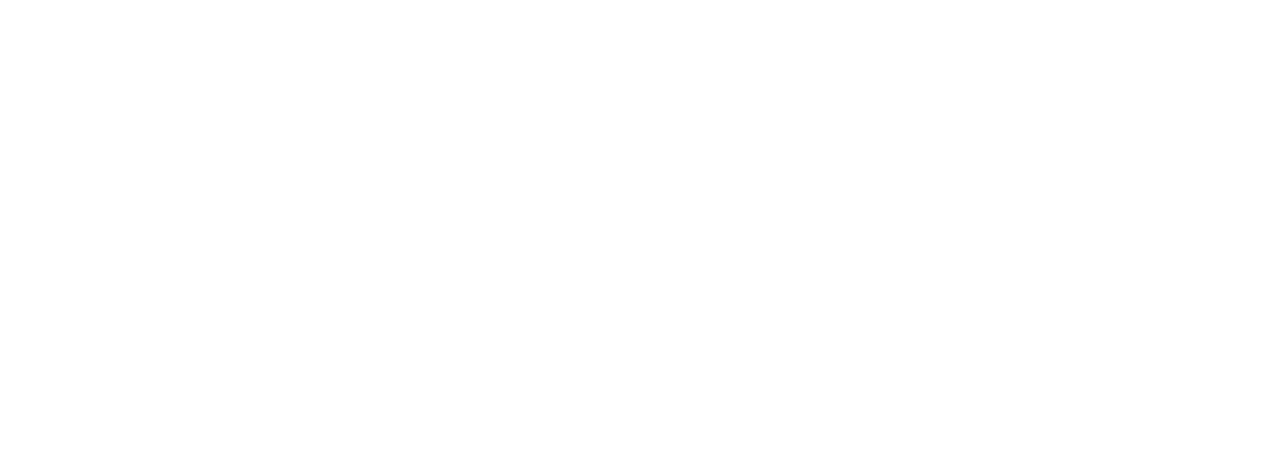
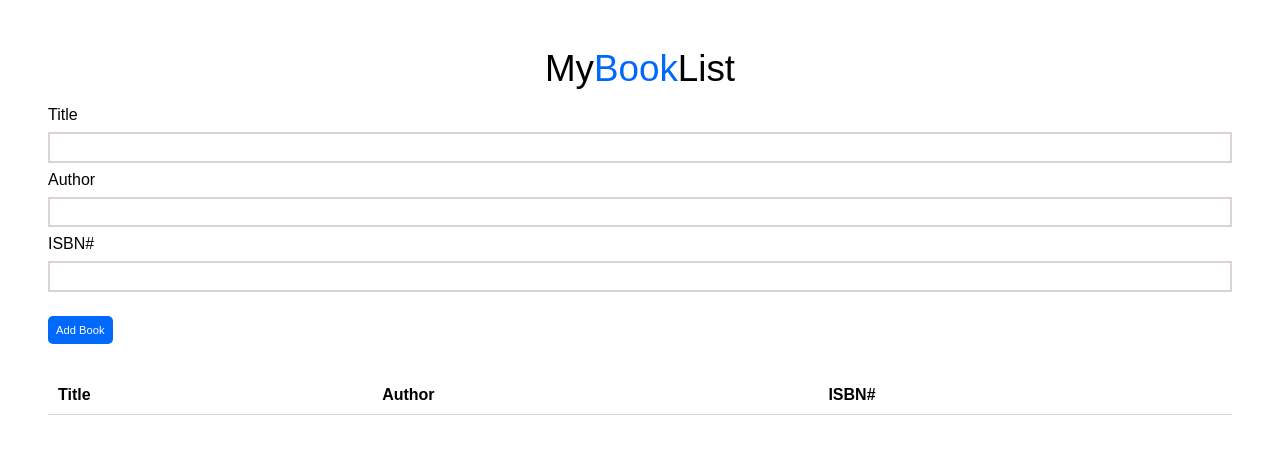
Before and after one commit to acciojob/book-list-Lovegupta112, a website: page main.html in a window 1280 px wide. Drawn offline with Linux system fonts and the light colour scheme.

Commit message:
made booklist

```diff
--- a/main.html
+++ b/main.html
@@ -8,6 +8,50 @@
 
 <body>
 	<!-- the entire body must be written by student -->
+  <div class="container">
+	<h1 id="heading">My<span>Book</span>List</h1>
+	<div class="form-group">
+		<form action="">
+			<section>
+				<label for="title">Title</label><br>
+				<input type="text" name="title" id="title" required>
+			</section>
+			<section>
+				<label for="author">Author</label><br>
+				<input type="text" name="author" id="author" required>
+			</section>
+			<section>
+				<label for="isbn">ISBN#</label><br>
+				<input type="number" name="isbn" id="isbn" required>
+			</section>
+			<button type="submit" id="submit">Add Book</button>
+		</form>
+	</div>
+
+	<div class="table-section">
+
+	<table class="table table-striped">
+		<thead >
+			<tr>
+				<th>Title</th>
+				<th>Author</th>
+				<th>ISBN#</th>
+			</tr>
+		</thead>
+		<tbody id="book-list">
+			<!-- <tr>
+				<td>Book1</td>
+				<td>Author1</td>
+				<td>1</td>
+				<td ><button class="delete">&#10062;</button></td>
+			</tr> -->
+
+		</tbody>
+	</table>
+	</div>
+  </div>
+
+
     <script type="text/javascript" src="./script.js">
 </script>
 
--- a/script.js
+++ b/script.js
@@ -1 +1,60 @@
 //your JS code here. If required.
+let form=document.getElementsByTagName('form')[0];
+// console.log(form);
+form.addEventListener('submit', submitted);
+
+function submitted(event){
+event.preventDefault();
+// console.log(event.target[0]);
+let bookInfo={
+    title:event.target[0].value,
+    author:event.target["author"].value,
+    isbn:event.target["isbn"].value
+}
+console.log(bookInfo);
+add(bookInfo);
+
+for(let input of event.target ){
+    input.value="";
+}
+}
+
+let tbody=document.querySelector('table tbody');
+function add(bookInfo){
+// console.log(tbody);
+ let tr=document.createElement('tr');
+
+
+let td1=document.createElement('td');
+td1.innerText=bookInfo.title;
+
+let td2=document.createElement('td');
+td2.innerText=bookInfo.author;
+
+let td3=document.createElement('td');
+td3.innerText=bookInfo.isbn;
+
+let td4=document.createElement('td');
+let button =document.createElement('button');
+button.className="delete";
+button.innerHTML=`&#10062;`;
+button.addEventListener('click',deleted);
+
+td4.append(button);
+
+tr.append(td1);
+tr.append(td2);
+tr.append(td3);
+tr.append(td4);
+
+tbody.append(tr);
+
+}
+
+
+
+function deleted(event){
+console.log(event.target.parentNode.parentNode);
+let deletedRow=event.target.parentNode.parentNode;
+deletedRow.remove();
+}
--- a/styles.css
+++ b/styles.css
@@ -1 +1,87 @@
 /*  your css code here. If applicable */
+*{
+    margin: 0;
+    padding: 0;
+    box-sizing: border-box;
+}
+
+body{
+    width:100%;
+    min-height:100vh;
+    font-family:sans-serif;
+}
+.container{
+    width:95%;
+    /* border:1px solid red; */
+    margin:2rem auto;
+    padding:1rem;
+}
+.container #heading{
+    font-weight:200;
+    font-size:2.3rem;
+    /* border:2px solid black; */
+    text-align: center;
+}
+#heading span{
+    color:rgb(0, 105, 252);
+    font-weight:100;
+}
+.form-group{
+    width:100%;
+    margin:1rem 0;
+}
+.form-group section input{
+width:100%;
+line-height:2;
+margin:0.5rem 0;
+border:2px solid rgb(220, 212, 212);
+}
+.form-group form #submit{
+    background-color:rgb(0, 105, 252);
+    color:white;
+    font-size:0.7rem;
+    padding: 0.5rem;
+    margin:1rem 0;
+    border:none;
+    border-radius:5px;
+}
+form #submit:hover{
+    background-color:rgb(26, 117, 244);
+    cursor: pointer;
+}
+#submit:active{
+    box-shadow:2px 2px 5px 3px rgba(34, 118, 236, 0.341);
+cursor: pointer;
+}
+.table-section{
+    width:100%;
+}
+.table-section table{
+    width:100%;
+}
+.table-section table{
+    /* background-color: coral; */
+    /* border-spacing:0px; */
+    border-collapse:collapse;
+
+}
+table thead {
+    border-bottom:1px solid rgb(220, 212, 212);
+}
+table thead th{
+    text-align: justify;
+    padding:10px;
+}
+table tbody{
+    text-align:justify;
+    border-top:2px solid black;
+}
+table tbody tr:nth-child(2n-1){
+    background-color: rgb(233, 230, 230);
+}
+table tbody td {
+    padding:10px;
+}
+table tbody td .delete{
+
+}
```
